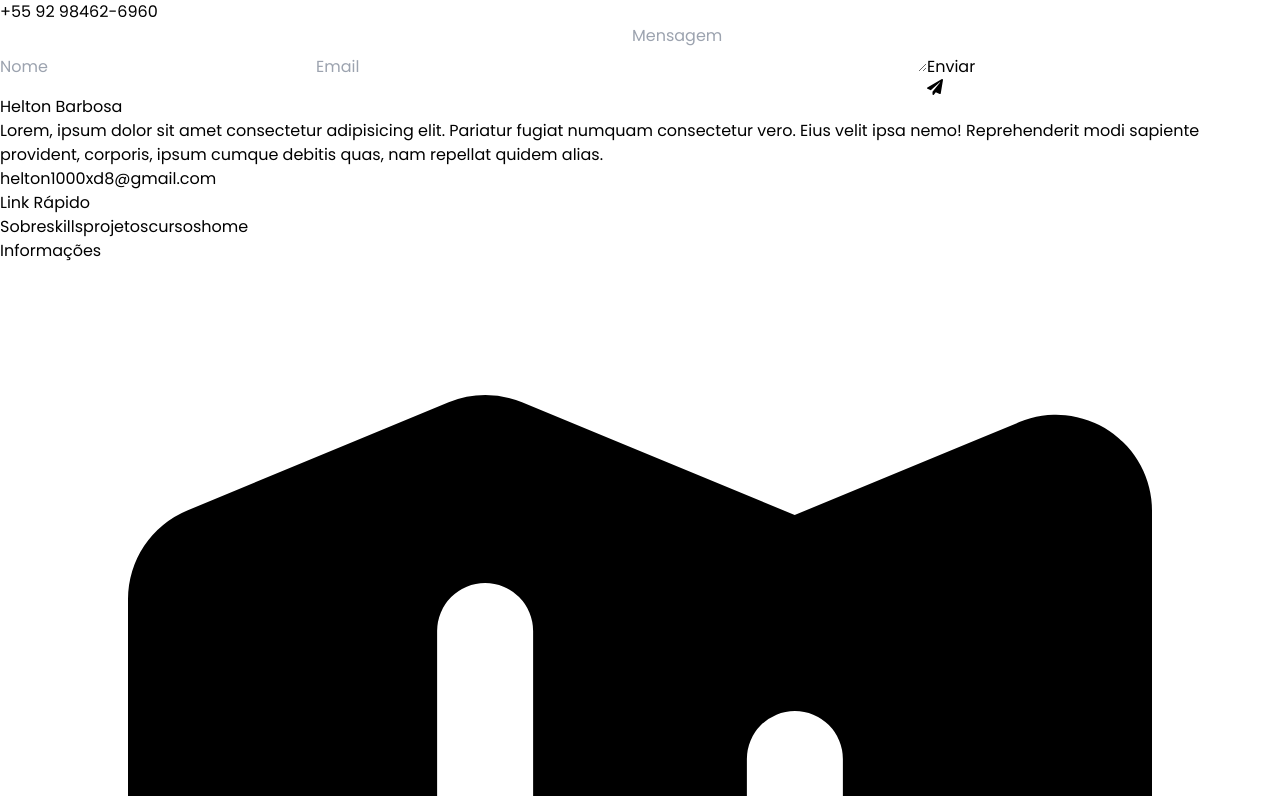
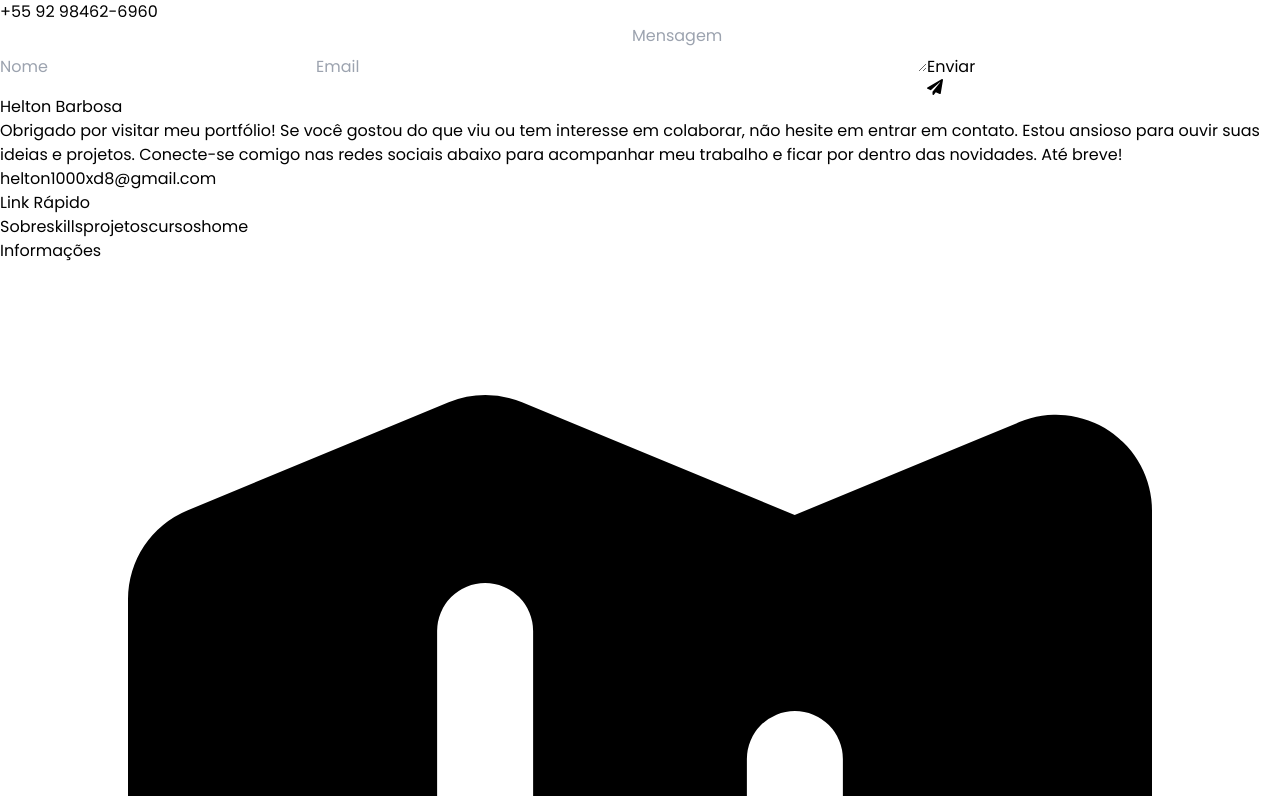
Before and after one commit to Helton1000/my-portfolio, a Next.js app: page / in a window 1280 px wide. Shown: the part 9744-10540 px from the top of the page. Built offline with nearby package versions, Linux system fonts and the light colour scheme.

Commit message:
feat: add Link to footer

```diff
--- a/Components/Footer.tsx
+++ b/Components/Footer.tsx
@@ -1,16 +1,13 @@
 import { EnvelopeIcon, MapIcon, PhoneIcon } from "@heroicons/react/20/solid";
 import { motion } from "framer-motion";
+import Link from "next/link";
 import React from "react";
+import { FaGithubSquare, FaLinkedin } from "react-icons/fa";
 
 const Footer = () => {
   return (
     <div className="bg-black pb-[3rem] pt-[5rem]">
-      <motion.div
-        whileInView={{ opacity: 1, x: 0 }}
-        initial={{ opacity: 0, x: -100 }}
-        transition={{ duration: 0.5 }}
-        className="mx-auto grid w-[80%] grid-cols-1 gap-[2rem] border-b-[1.4px] border-gray-600 border-opacity-40 pb-5 md:grid-cols-2 lg:grid-cols-3"
-      >
+      <div className="mx-auto grid w-[80%] grid-cols-1 gap-[2rem] border-b-[1.4px] border-gray-600 border-opacity-40 pb-5 md:grid-cols-2 lg:grid-cols-3">
         <div className="text-[18px] text-white">
           <h1 className="text-[30px] font-bold text-white">
             Helton
@@ -18,10 +15,11 @@ const Footer = () => {
           </h1>
 
           <p className="mt-[0.5rem] text-[14px] text-white opacity-70">
-            Lorem, ipsum dolor sit amet consectetur adipisicing elit. Pariatur
-            fugiat numquam consectetur vero. Eius velit ipsa nemo! Reprehenderit
-            modi sapiente provident, corporis, ipsum cumque debitis quas, nam
-            repellat quidem alias.
+            Obrigado por visitar meu portfólio! Se você gostou do que viu ou tem
+            interesse em colaborar, não hesite em entrar em contato. Estou
+            ansioso para ouvir suas ideias e projetos. Conecte-se comigo nas
+            redes sociais abaixo para acompanhar meu trabalho e ficar por dentro
+            das novidades. Até breve!
           </p>
 
           <p className="mt-[1.3rem] font-semibold text-yellow-300 underline">
@@ -85,8 +83,16 @@ const Footer = () => {
               +55 92 98462-6960
             </p>
           </div>
+          <div className="mt-[1rem] flex items-center space-x-2">
+            <Link href="https://www.linkedin.com/in/hfbarbosa/" target="_blank">
+              <FaLinkedin className="h-7 w-7 text-yellow-300" />
+            </Link>
+            <Link href="https://github.com/Helton1000" target="_blank">
+              <FaGithubSquare className="h-7 w-7 text-yellow-300" />
+            </Link>
+          </div>
         </div>
-      </motion.div>
+      </div>
       <div className="mx-auto mt-[1.4rem] w-[80%] text-white opacity-70">
         &#169; Copyright Helton Ribeiro Barbosa Filho 2024
       </div>
```
